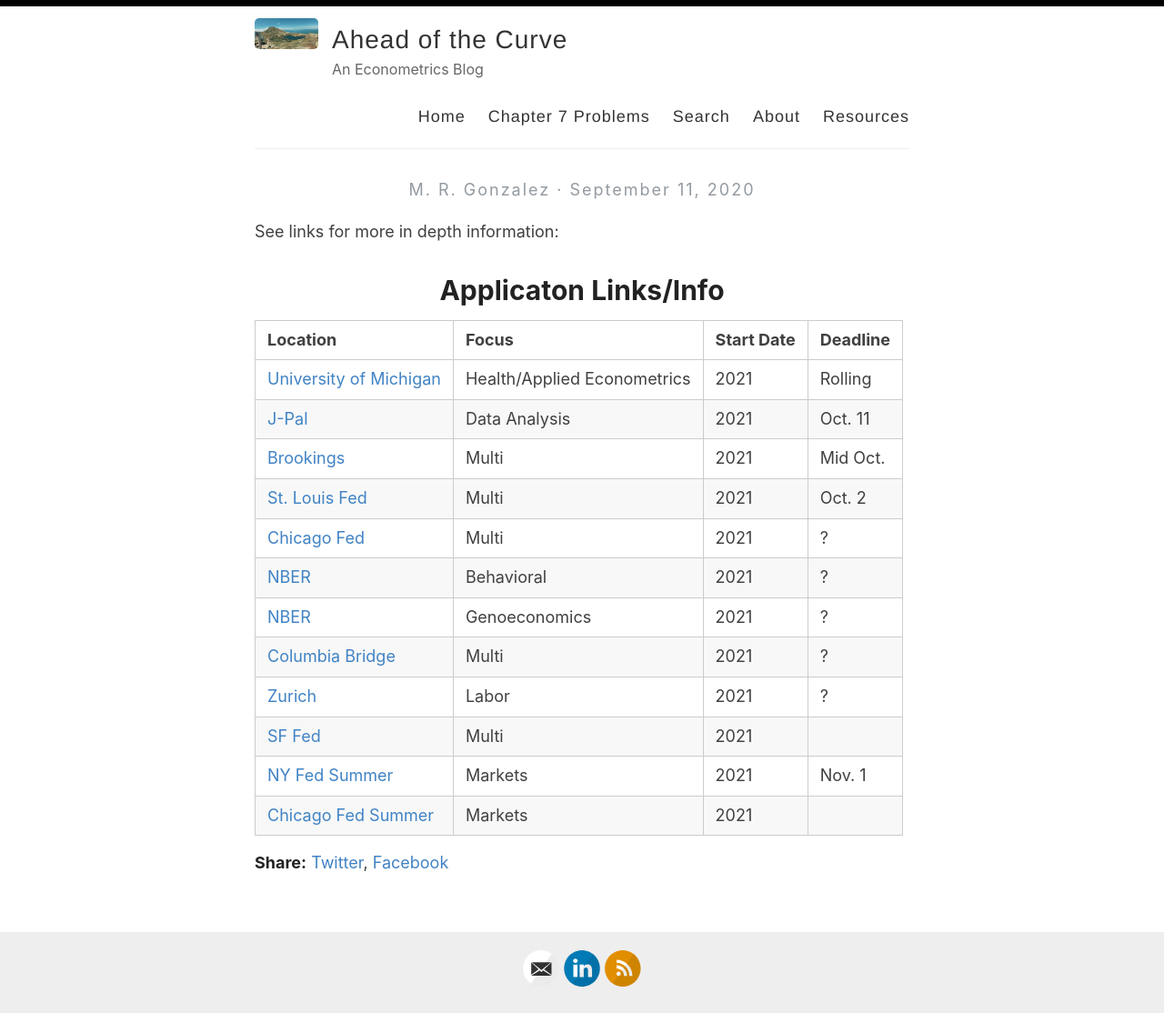
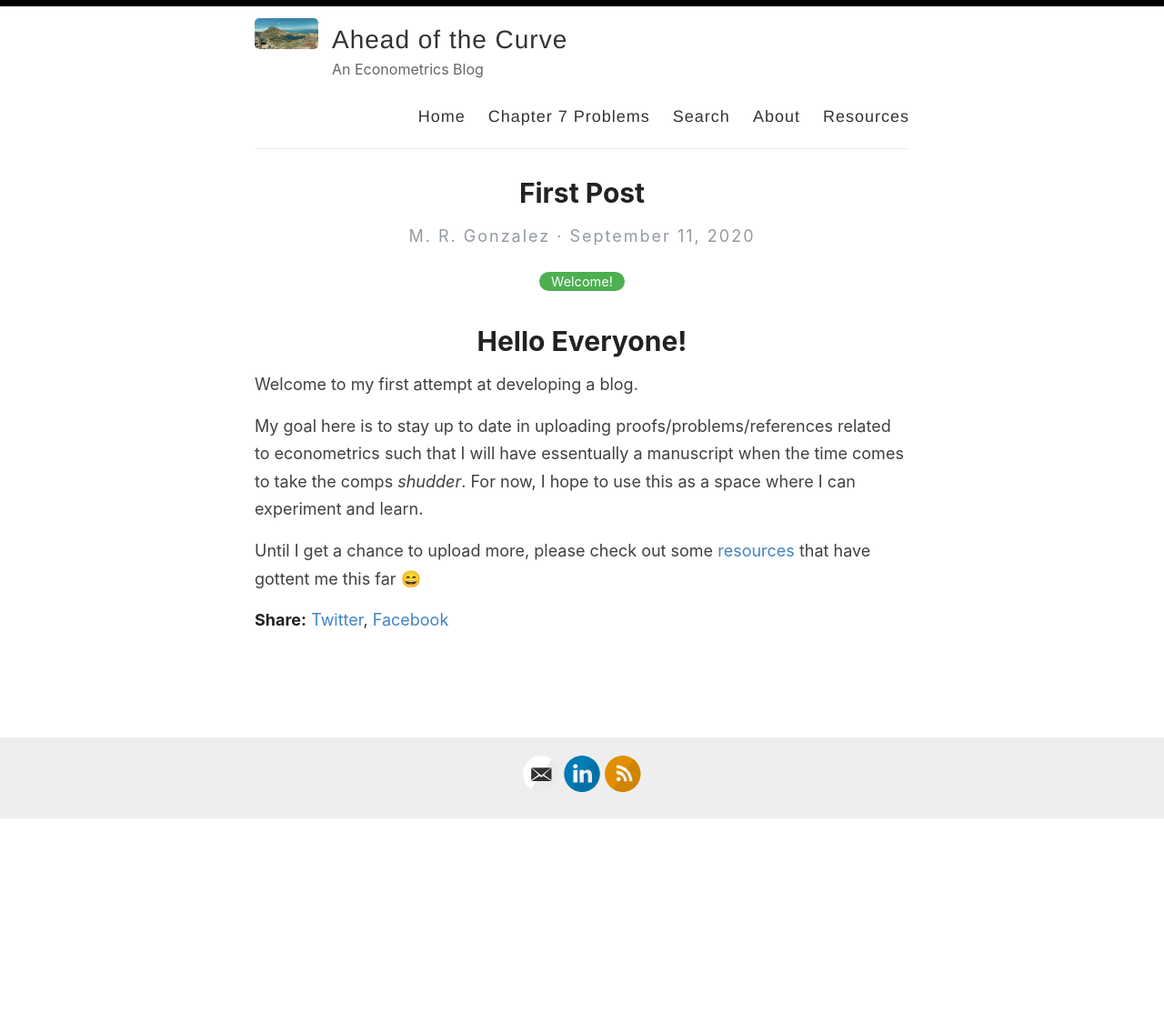
Before and after one commit to MatthewRGonzalez/Econometric, a Jekyll site: the page built from _posts/2020-9-11-Jobs.md, in a window 1280 px wide. Shown: the whole page at 91% size. Built offline with Jekyll 4.4.1, drawn with Linux system fonts in a browser that asks for light colours; emoji names are drawn with the system emoji font; our own code applies the rules of GitHub Pages for plain Markdown files; after the commit the page ends 901 px from its top, so only the background shows below that.

Commit message:
Update 2020-9-11-Jobs.md

```diff
--- a/_posts/2020-9-11-Jobs.md
+++ b/_posts/2020-9-11-Jobs.md
@@ -1,25 +1,17 @@
 ---
 layout: post
-title:  Job Listings
-categories: [Jobs]
-excerpt: Job references below:
+title:  First Post
+categories: [Welcome!]
+excerpt: An introduction to the site.
 ---
 
-See links for more in depth information:
 
-# Applicaton Links/Info
 
-| Location                                                     | Focus                       | Start Date | Deadline |
-| ------------------------------------------------------------ | --------------------------- | ---------- | -------- |
-| [University of Michigan](https://users.nber.org/~kowalski/Kowalski.Latest.RA.Posting.pdf) | Health/Applied Econometrics | 2021       | Rolling  |
-| [J-Pal](https://www.povertyactionlab.org/careers/general-data-research-associate-j-pal-global-103395) | Data Analysis               | 2021       | Oct. 11  |
-| [Brookings](https://www.brookings.edu/join-the-top-ranked-think-tank-for-domestic-economic-policy/) | Multi                       | 2021       | Mid Oct. |
-| [St. Louis Fed](https://econjobmarket.org/market#ad-6576) | Multi                       | 2021       | Oct. 2   |
-| [Chicago Fed]()                                              | Multi                       | 2021       | ?        |
-| [NBER](https://workforcenow.adp.com/mascsr/default/mdf/recruitment/recruitment.html?cid=62bc21f7-1c83-4bca-8f15-c70a9edae2c5&ccId=19000101_000001&jobId=376939&source=CC2&lang=en_US) | Behavioral                  | 2021       | ?        |
-| [NBER](https://workforcenow.adp.com/mascsr/default/mdf/recruitment/recruitment.html?cid=62bc21f7-1c83-4bca-8f15-c70a9edae2c5&ccId=19000101_000001&jobId=376560&source=CC2&lang=en_US) | Genoeconomics               | 2021       | ?        |
-| [Columbia Bridge](https://econ.columbia.edu/phd/bridge-to-phd-program/) | Multi                       | 2021       | ?        |
-| [Zurich](https://www.ddorn.net/Pre-Doc.pdf)                  | Labor                       | 2021       | ?        |
-| [SF Fed](https://www.frbsf.org/our-district/careers/search-for-jobs/?job=743486) | Multi                       | 2021       |          |
-| [NY Fed Summer](https://frb.taleo.net/careersection/02bcampus/jobdetail.ftl) | Markets                     | 2021       | Nov. 1   |
-| [Chicago Fed Summer](https://frb.taleo.net/careersection/02bcampus/jobdetail.ftl) | Markets                     | 2021       |          |
+
+# Hello Everyone!
+
+Welcome to my first attempt at developing a blog.
+
+My goal here is to stay up to date in uploading proofs/problems/references related to econometrics such that I will have essentually a manuscript when the time comes to take the comps *shudder*. For now, I hope to use this as a space where I can experiment and learn.
+
+Until I get a chance to upload more, please check out some [resources](https://matthewrgonzalez.github.io/Econometric/resources/) that have gottent me this far :smile:
```
